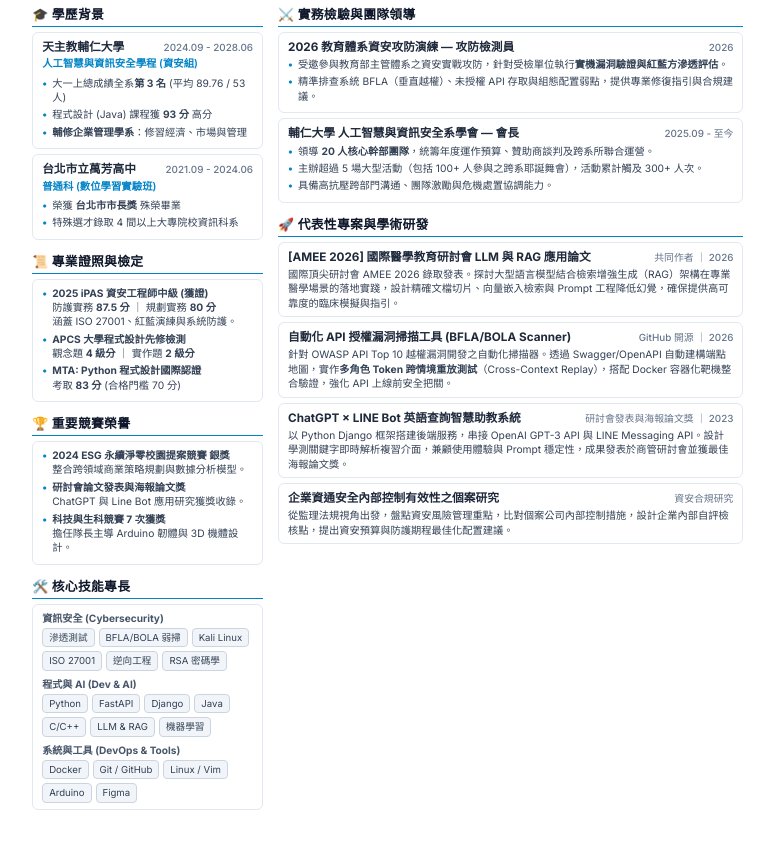
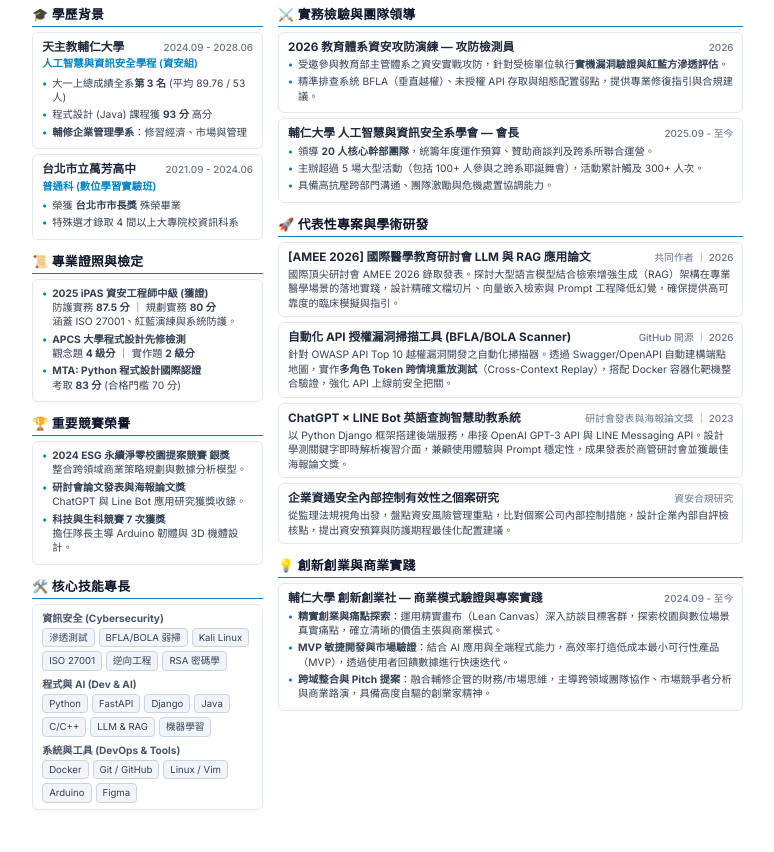
Before and after one commit to jerry940917chen/jerry940917chen, a plain HTML site: page resume.html in a window 1280 px wide. Shown: the part 192-1044 px from the top of the page, without its empty margins (51-825 px from the left). Drawn offline with Linux system fonts and the light colour scheme.

Commit message:
feat: Add Innovation & Entrepreneurship section (FJU Startup Club) to right column

```diff
--- a/resume.html
+++ b/resume.html
@@ -273,6 +273,7 @@
         <span class="badge blue">🌍 AMEE 2026 論文共同作者</span>
         <span class="badge blue">⚔️ 2026 教育體系資安攻防檢測員</span>
         <span class="badge purple">👥 輔大資安系學會 會長</span>
+        <span class="badge purple">💡 輔大創新創業社</span>
         <span class="badge purple">🏆 台北市市長獎 ｜ 系排第 3 名</span>
       </div>
       <div class="contact-row">
@@ -461,6 +462,22 @@
         </div>
       </section>
 
+      <!-- Innovation & Entrepreneurship: Tailored for BUB Future Entrepreneur Accelerator -->
+      <section>
+        <h2 class="section-title">💡 創新創業與商業實踐</h2>
+        <div class="card">
+          <div class="card-title-row">
+            <span class="card-title">輔仁大學 創新創業社 — 商業模式驗證與專案實踐</span>
+            <span class="card-date">2024.09 - 至今</span>
+          </div>
+          <ul class="bullet-list">
+            <li><strong>精實創業與痛點探索</strong>：運用精實畫布（Lean Canvas）深入訪談目標客群，探索校園與數位場景真實痛點，確立清晰的價值主張與商業模式。</li>
+            <li><strong>MVP 敏捷開發與市場驗證</strong>：結合 AI 應用與全端程式能力，高效率打造低成本最小可行性產品（MVP），透過使用者回饋數據進行快速迭代。</li>
+            <li><strong>跨域整合與 Pitch 提案</strong>：融合輔修企管的財務/市場思維，主導跨領域團隊協作、市場競爭者分析與商業路演，具備高度自驅的創業家精神。</li>
+          </ul>
+        </div>
+      </section>
+
     </div>
   </div>
 
```
Also changed, not shown: resume_zh.html (+17 -0 lines), 陳宏哲_BUB履歷.png, 1 other file.
